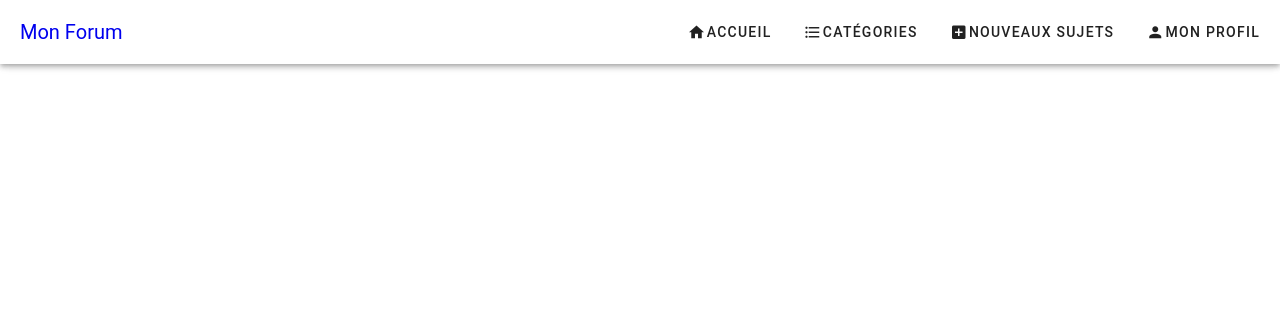
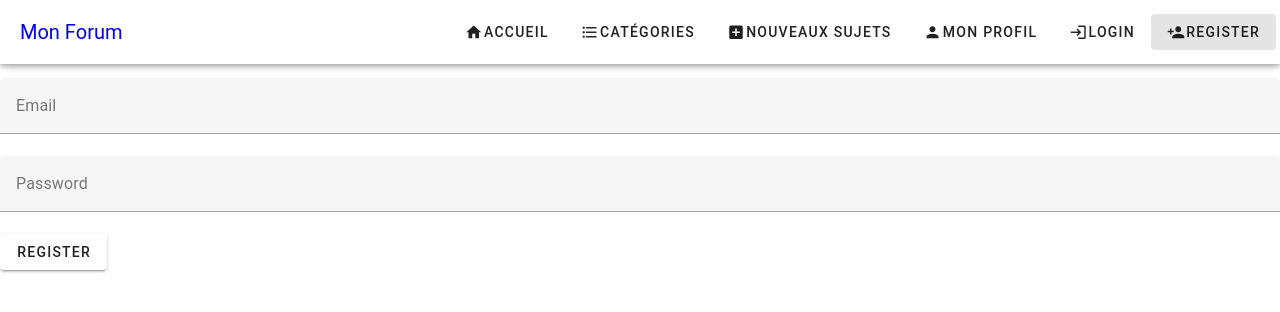
Before and after one commit to Maxime48/NuxtJs_Forum_SSR, a Nuxt app: page /auth/register in a window 1280 px wide. Shown: the top 312 px of the page. Built offline with nearby package versions, Linux system fonts and the light colour scheme.

Commit message:
Working auth store and login + register pages

```diff
--- a/components/NavBar.vue
+++ b/components/NavBar.vue
@@ -5,6 +5,8 @@
   { title: 'Catégories', icon: 'mdi-format-list-bulleted', path: '/categories' },
   { title: 'Nouveaux sujets', icon: 'mdi-plus-box', path: '/new-topics' },
   { title: 'Mon profil', icon: 'mdi-account', path: '/profile' },
+  { title: 'Login', icon: 'mdi-login', path: '/auth/login' }, // Ajouté
+  { title: 'Register', icon: 'mdi-account-plus', path: '/auth/register' }, // Ajouté
 ]);
 </script>
 
@@ -27,20 +29,4 @@
       {{ item.title }}
     </v-btn>
   </v-app-bar>
-
-  <v-navigation-drawer v-model="sidebar" app>
-    <v-list>
-      <v-list-item
-          v-for="item in menuItems"
-          :key="item.title"
-          :to="item.path"
-          link
-      >
-        <v-list-item-icon>
-          <v-icon>{{ item.icon }}</v-icon>
-        </v-list-item-icon>
-        <v-list-item-title>{{ item.title }}</v-list-item-title>
-      </v-list-item>
-    </v-list>
-  </v-navigation-drawer>
 </template>
--- a/layouts/default.vue
+++ b/layouts/default.vue
@@ -1,6 +1,6 @@
 <template>
   <div>
-    <nav-bar />
+    <nav-bar /><!-- TODO: fix page content going under navbar -->
     <slot />
   </div>
 </template>
--- a/nuxt.config.ts
+++ b/nuxt.config.ts
@@ -11,6 +11,7 @@ export default defineNuxtConfig({
         config.plugins.push(vuetify({ autoImport: true }))
       })
     },
+    '@pinia/nuxt',
   ],
   nitro: {
     experimental: {
--- a/package.json
+++ b/package.json
@@ -11,10 +11,12 @@
   },
   "dependencies": {
     "@mdi/font": "^7.4.47",
+    "@pinia/nuxt": "^0.5.1",
     "@prisma/client": "^5.11.0",
     "bcrypt": "^5.1.1",
     "jsonwebtoken": "^9.0.2",
     "nuxt": "^3.11.1",
+    "pinia": "^2.1.7",
     "vue": "^3.4.21",
     "vue-router": "^4.3.0"
   },
--- /dev/null
+++ b/pages/auth/login.vue
@@ -0,0 +1,25 @@
+<template>
+  <v-form @submit.prevent="login">
+    <v-text-field v-model="credentials.email" label="Email" required></v-text-field>
+    <v-text-field v-model="credentials.password" label="Password" type="password" required></v-text-field>
+    <v-btn type="submit">Login</v-btn>
+  </v-form>
+</template>
+
+<script lang="ts">
+import { defineComponent, ref } from 'vue'
+import { useAuthStore } from '~/stores/authStore'
+
+export default defineComponent({
+  setup() {
+    const authStore = useAuthStore()
+    const credentials = ref({ email: '', password: '' })
+
+    const login = () => {
+      authStore.login(credentials.value)
+    }
+
+    return { credentials, login }
+  }
+})
+</script>
--- /dev/null
+++ b/pages/auth/register.vue
@@ -0,0 +1,26 @@
+<template>
+  <v-form @submit.prevent="register">
+    <v-text-field v-model="credentials.name" label="Name" required></v-text-field>
+    <v-text-field v-model="credentials.email" label="Email" required></v-text-field>
+    <v-text-field v-model="credentials.password" label="Password" type="password" required></v-text-field>
+    <v-btn type="submit">Register</v-btn>
+  </v-form>
+</template>
+
+<script lang="ts">
+import { defineComponent, ref } from 'vue'
+import { useAuthStore } from '~/stores/authStore'
+
+export default defineComponent({
+  setup() {
+    const authStore = useAuthStore()
+    const credentials = ref({ name: '', email: '', password: '' })
+
+    const register = () => {
+      authStore.register(credentials.value)
+    }
+
+    return { credentials, register }
+  }
+})
+</script>
--- /dev/null
+++ b/stores/authStore.ts
@@ -0,0 +1,63 @@
+import { defineStore } from 'pinia'
+
+interface AuthState {
+    token: string | null
+    user: {
+        id: number
+        email: string
+        name: string
+    } | null
+    message: string | null
+}
+
+export const useAuthStore = defineStore('auth', {
+    state: (): AuthState => ({
+        token: null,
+        user: null,
+        message: null
+    }),
+    actions: {
+        async login(credentials: { email: string, password: string }) {
+            try {
+                const response = await fetch('/api/auth/login', {
+                    method: 'POST',
+                    headers: {
+                        'Content-Type': 'application/json'
+                    },
+                    body: JSON.stringify(credentials)
+                })
+                if (!response.ok) {
+                    throw new Error(`HTTP error! status: ${response.status}`);
+                }
+                const data = await response.json()
+                this.token = data.token
+                this.user = data.user
+                console.log(data)
+            } catch (error) {
+                console.error(error)
+            }
+        },
+        async register(credentials: { email: string, password: string, name: string }) {
+            try {
+                const response = await fetch('/api/auth/register', {
+                    method: 'POST',
+                    headers: {
+                        'Content-Type': 'application/json'
+                    },
+                    body: JSON.stringify(credentials)
+                })
+                if (!response.ok) {
+                    throw new Error(`HTTP error! status: ${response.status}`);
+                }
+                const data = await response.json()
+                this.user = data
+            } catch (error) {
+                console.error(error)
+            }
+        },
+        logout() {
+            this.token = null
+            this.user = null
+        }
+    }
+})
```
Also changed, not shown: 2 other files (tests, documents, lock files or other folders). Lines whose indentation alone changed are shown as unchanged.
